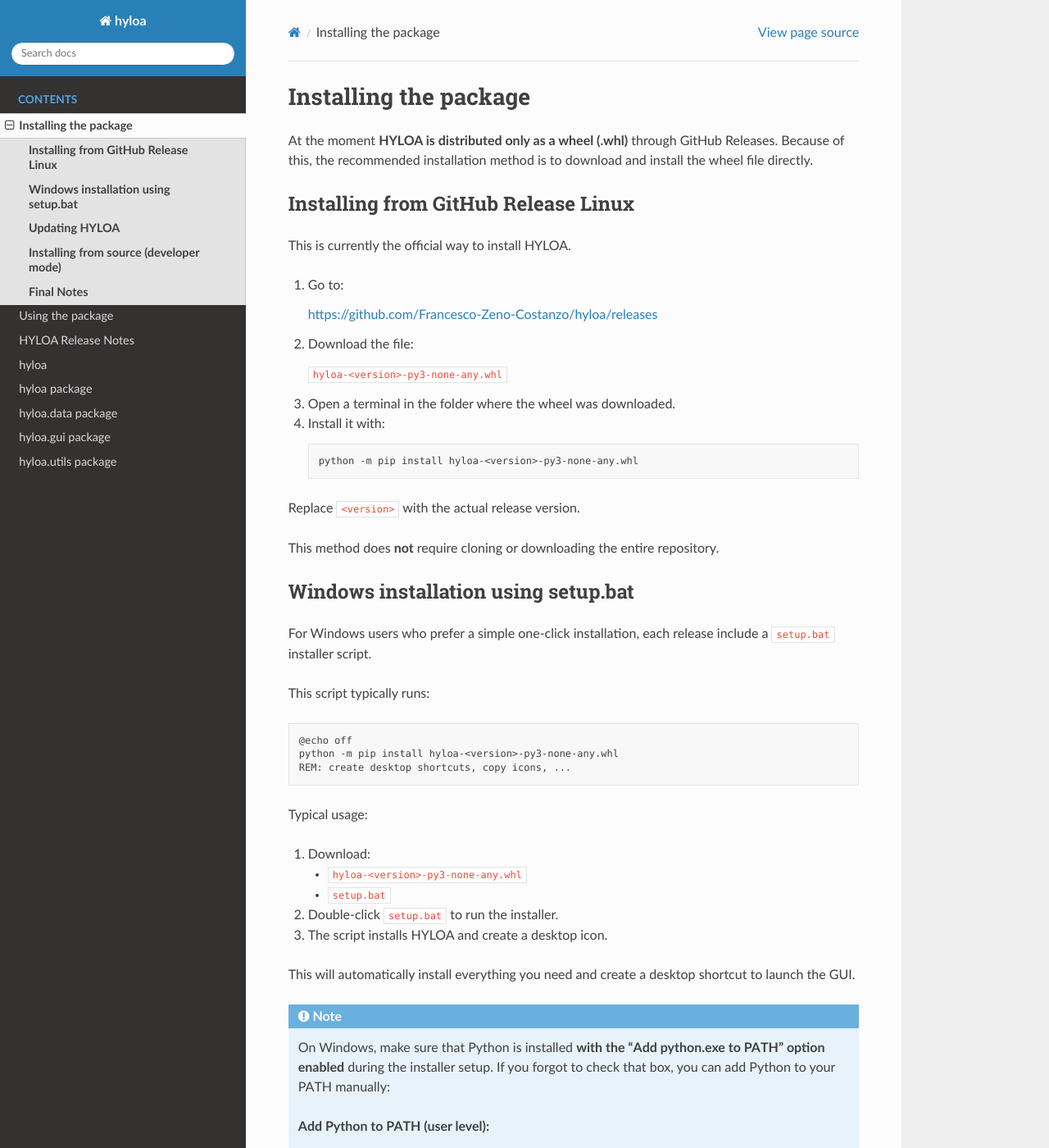
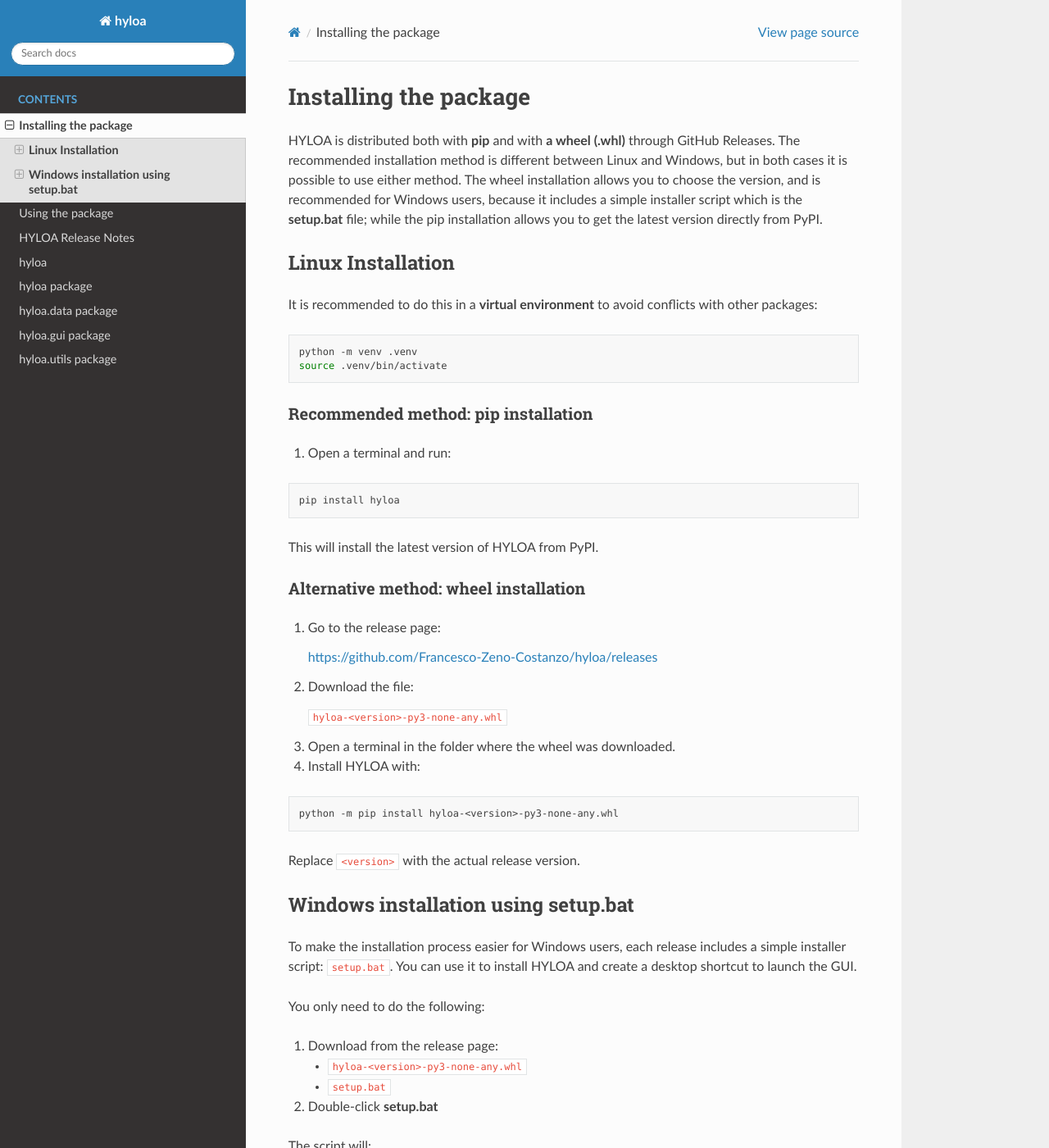
Before and after one commit to Francesco-Zeno-Costanzo/hyloa, a Sphinx documentation site: the page built from docs/installation.rst, in a window 1280 px wide and 1400 px high. Shown: the whole window at 82% size. Built offline with Sphinx 7.4.7 and the Read the Docs theme 3.1.0, drawn with Linux system fonts in a browser that asks for light colours; some of the changed text lies outside the part shown.

Commit message:
update installation

```diff
--- a/docs/installation.rst
+++ b/docs/installation.rst
@@ -2,16 +2,39 @@
 Installing the package
 ==============================
 
-At the moment **HYLOA is distributed only as a wheel (.whl)** through GitHub Releases.
-Because of this, the recommended installation method is to download and install the wheel file directly.
+HYLOA is distributed both with **pip** and with **a wheel (.whl)** through GitHub Releases.
+The recommended installation method is different between Linux and Windows, but in both cases it is possible
+to use either method. The wheel installation allows you to choose the version, and is recommended for Windows users,
+because it includes a simple installer script which is the **setup.bat** file;
+while the pip installation allows you to get the latest version directly from PyPI.
 
 
+**Linux Installation**
+========================
 
-**Installing from GitHub Release Linux**
+It is recommended to do this in a **virtual environment** to avoid conflicts with other packages:
+
+.. code-block:: bash
+
+    python -m venv .venv
+    source .venv/bin/activate
+
+**Recommended method: pip installation**
+----------------------------------------
+
+1. Open a terminal and run:
+
+.. code-block:: bash
+
+    pip install hyloa
+
+This will install the latest version of HYLOA from PyPI.
+
+
+**Alternative method: wheel installation**
 --------------------------------------------
-This is currently the official way to install HYLOA.
 
-1. Go to:
+1. Go to the release page:
 
    https://github.com/Francesco-Zeno-Costanzo/hyloa/releases
 
@@ -21,39 +44,33 @@ This is currently the official way to install HYLOA.
 
 3. Open a terminal in the folder where the wheel was downloaded.
 
-4. Install it with:
+4. Install HYLOA with:
 
-   .. code-block:: bash
+.. code-block:: bash
 
-       python -m pip install hyloa-<version>-py3-none-any.whl
+    python -m pip install hyloa-<version>-py3-none-any.whl
 
 Replace ``<version>`` with the actual release version.
 
-This method does **not** require cloning or downloading the entire repository.
+**Windows installation using setup.bat**
+==========================================
+To make the installation process easier for Windows users,
+each release includes a simple installer script: ``setup.bat``.
+You can use it to install HYLOA and create a desktop shortcut to launch the GUI.
 
-**Windows installation using setup.bat**
--------------------------------------------
-For Windows users who prefer a simple one-click installation, each release include a
-``setup.bat`` installer script.
+You only need to do the following:
 
-This script typically runs:
-
-.. code-block:: none
-
-    @echo off
-    python -m pip install hyloa-<version>-py3-none-any.whl
-    REM: create desktop shortcuts, copy icons, ...
-
-Typical usage:
-
-1. Download:
+1. Download from the release page:
 
    - ``hyloa-<version>-py3-none-any.whl``
    - ``setup.bat``
 
-2. Double-click ``setup.bat``  to run the installer.
+2. Double-click **setup.bat**
 
-3. The script installs HYLOA and create a desktop icon.
+The script will:
+
+- install HYLOA,
+- create a desktop shortcut to launch the GUI.
 
 This will automatically install everything you need and create a desktop shortcut to launch the GUI.
 
@@ -81,7 +98,13 @@ This will automatically install everything you need and create a desktop shortcu
 
 **Updating HYLOA**
 ---------------------
-To update HYLOA to the latest version, simply download the latest wheel file from the GitHub Releases page and install it using pip as shown above.
+To update HYLOA to the latest version, is possible to use pip:
+.. code-block:: bash
+
+    pip install --upgrade hyloa
+
+Alternatively, you can simply download the latest wheel file from the GitHub Releases
+page and install it as shown above.
 This will overwrite the previous installation with the new version.
 
 **Installing from source (developer mode)**
@@ -95,9 +118,13 @@ If you want to modify the code or contribute:
     python -m pip install -e .
 
 This installs HYLOA in *editable mode*, ideal for development.
+Via ``pip install -e .`` the package is linked to the source code, so any changes you make will be reflected immediately without needing to reinstall.
 
 
 **Final Notes**
 -----------------
-Distributing HYLOA as a wheel in GitHub Releases allows users to download only the necessary installation files without downloading the whole repository.
+Distributing HYLOA as a wheel in GitHub Releases or with pipallows users to download
+only the necessary installation files without downloading the whole repository.
 This makes installation fast, clean, and platform-independent.
+The differences in installation methods between Linux and Windows are mainly due to the convenience of providing a simple installer script for Windows users,
+which allows the creation of a desktop shortcut and a more straightforward installation process without needing to use the command line.
```
